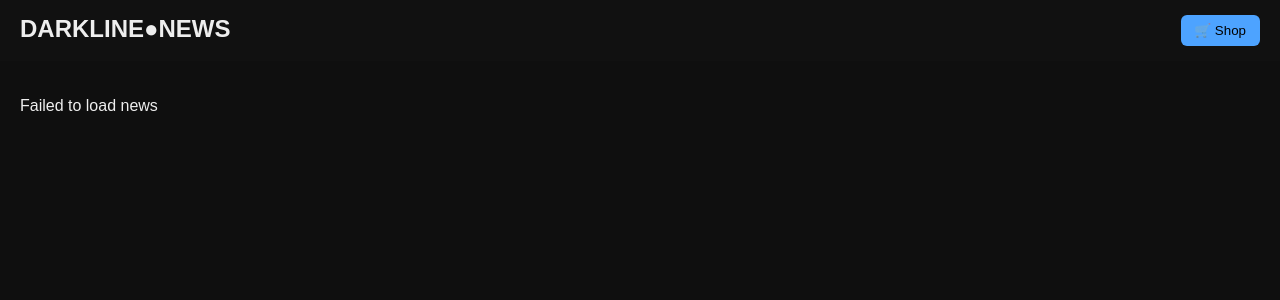
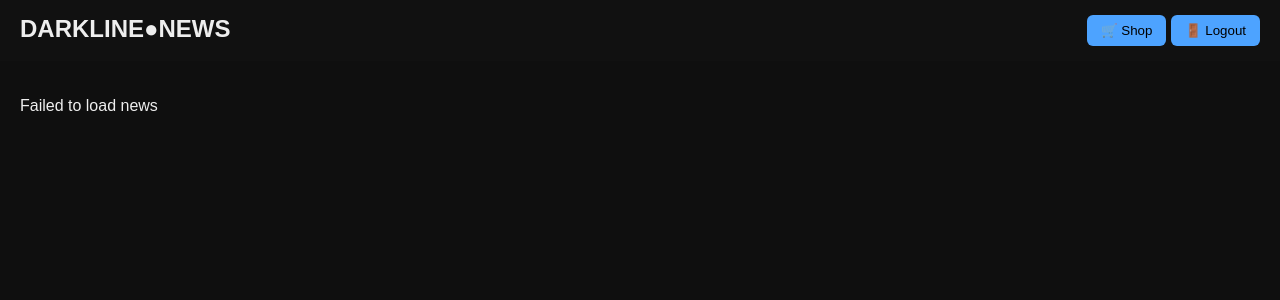
Before and after one commit to MADDARA-UCHIHA/test-study, a Flask app: template templates/index.html in a window 1280 px wide. Shown: the top 300 px of the page. Run offline with Flask 3, Linux system fonts and the light colour scheme; the template is opened without the code that fills it, so the values that code supplies are empty.

Commit message:
Update index.html

```diff
--- a/templates/index.html
+++ b/templates/index.html
@@ -3,13 +3,21 @@
 <head>
   <meta charset="UTF-8">
   <title>DARKLINE●NEWS</title>
-  <link rel="stylesheet" href="/static/style.css">
+
+  <!-- MUHIM: viewport head ichida -->
+  <meta name="viewport" content="width=device-width, initial-scale=1.0">
+
+  <link rel="stylesheet" href="{{ url_for('static', filename='style.css') }}">
 </head>
 <body>
-<meta name="viewport" content="width=device-width,initail-scale=1.0">
+
 <nav class="navbar">
   <h1 class="logo">DARKLINE●NEWS</h1>
-  <button class="shop-btn" onclick="location.href='/shop'">🛒 Shop</button>
+
+  <div>
+    <button class="shop-btn" onclick="location.href='/shop'">🛒 Shop</button>
+    <button class="shop-btn" onclick="location.href='/logout'">🚪 Logout</button>
+  </div>
 </nav>
 
 <main class="content">
@@ -17,6 +25,6 @@
   <div id="grid"></div>
 </main>
 
-<script src="/static/news.js"></script>
+<script src="{{ url_for('static', filename='news.js') }}"></script>
 </body>
 </html>
```
